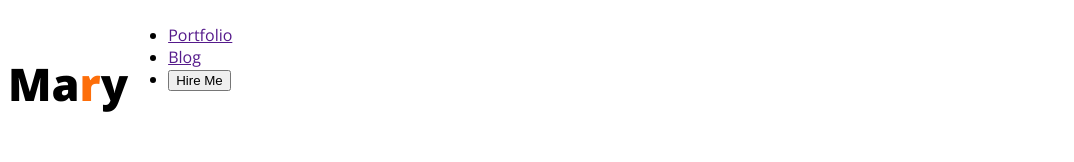
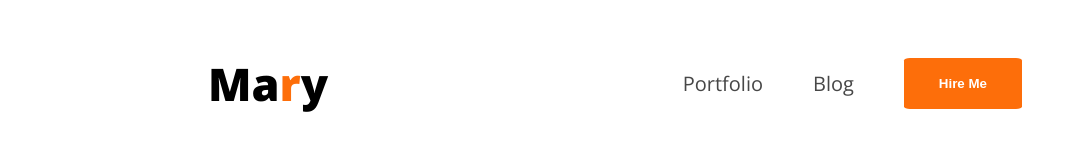
Before and after one commit to sojibshimul/webdeveloper-portfolio-website, a plain HTML site: page index.html in a window 1280 px wide. Shown: the whole page, without its empty margins (0-1074 px from the left). Drawn offline with nearby package versions, Linux system fonts and the light colour scheme.

Commit message:
added nav bar

```diff
--- a/index.html
+++ b/index.html
@@ -17,9 +17,9 @@
         <nav>
             <h3 class="nav-title">Ma<span class="text-primary">r</span>y</h3>
             <ul>
-                <li><a href="">Portfolio</a></li>
-                <li><a href="">Blog</a></li>
-                <li><a href=""><button>Hire Me</button></a></li>
+                <li><a class="dark-2" href="">Portfolio</a></li>
+                <li><a class="dark-2" href="">Blog</a></li>
+                <li><a class="dark-2" href=""><button class="btn-primary">Hire Me</button></a></li>
             </ul>
         </nav>
 
--- a/style/portfolio.css
+++ b/style/portfolio.css
@@ -1,26 +1,49 @@
-
-
 .open-sans-normal {
-  font-family: "Open Sans", sans-serif;
-  font-optical-sizing: auto;
-  font-style: normal;
-  font-variation-settings:
-    "wdth" 100;
+    font-family: "Open Sans", sans-serif;
+    font-optical-sizing: auto;
+    font-style: normal;
+    font-variation-settings:
+        "wdth" 100;
 }
 
 /* shared style */
-.text-primary{
+.text-primary {
     color: rgb(253, 110, 10);
+}
+.dark-2{
+    color: rgb(71, 71, 71);
+}
+.btn-primary{
+    background-color: rgb(253, 110, 10);
+    font-weight: 700;
+    color: white;
+    padding: 18px 35px;
+    border-radius: 5%;
+    border: none;
 }
 
 /* nav style */
 
-nav{
+nav {
     display: flex;
-
+    align-items: center;
+    justify-content: space-between;
+    margin: 0px 200px;
 }
-
-.nav-title{
+.nav-title {
     font-weight: 800;
     font-size: 45px;
 }
+nav ul li{
+    list-style: none;
+    margin-right: 50px;
+
+}
+nav ul{
+    display: flex;
+    align-items: center;
+}
+nav li a{
+    text-decoration: none;
+    font-size: 20px;
+}
```
